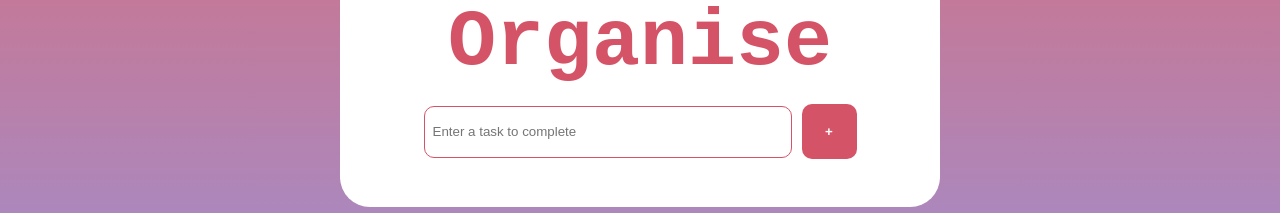
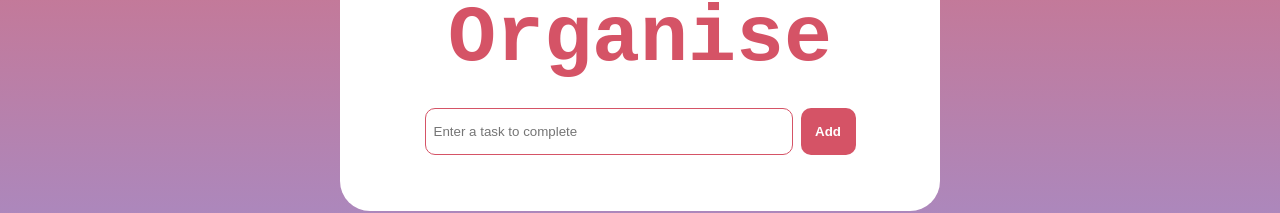
Before and after one commit to NematBhullar/Organise, a React (Create React App) app: page / in a window 1280 px wide. Shown: the part 330-543 px from the top of the page. Built offline with nearby package versions, Linux system fonts and the light colour scheme.

Commit message:
Updated button spacing

```diff
--- a/src/App.css
+++ b/src/App.css
@@ -30,9 +30,10 @@ h1 {
 
 .add-task-input, .save-task-input {
   width: 350px;
-  height: 50px;
+  height: 45px;
   border-radius: 10px;
   padding: 0 0.5rem;
+  margin: 0.5rem auto;
 }
 
 .add-task-input {
@@ -44,14 +45,14 @@ h1 {
 }
 
 .add-task-btn, .save-task-btn {
-  height: 55px;
+  height: 47px;
   width: 55px;
   color: white;
   font-weight: bold;
   border-radius: 10px;
   border: none;
   padding: 0;
-  margin: 0 0 0 10px;
+  margin: 0.5rem auto 0 0.5rem;
 }
 
 .add-task-btn {
--- a/src/components/EditForm.js
+++ b/src/components/EditForm.js
@@ -11,7 +11,7 @@ export const EditForm = ({editTodo, task}) => {
   return (
     <form onSubmit={handleSubmit} className="edit-form">
     <input type="text" value={value} onChange={(e) => setValue(e.target.value)} className="save-task-input" placeholder='Update task' />
-    <button type="submit" className='save-task-btn'>Save Task</button>
+    <button type="submit" className='save-task-btn'>Save</button>
   </form>
   )
 }
--- a/src/components/Form.js
+++ b/src/components/Form.js
@@ -14,7 +14,7 @@ export const Form = ({addTodo}) => {
   return (
     <form onSubmit={handleSubmit} className="task-form">
       <input type="text" value={value} onChange={(e) => setValue(e.target.value)} className="add-task-input" placeholder='Enter a task to complete' />
-      <button type="submit" className='add-task-btn'>+</button>
+      <button type="submit" className='add-task-btn'>Add</button>
     </form>
   )
 }
```
